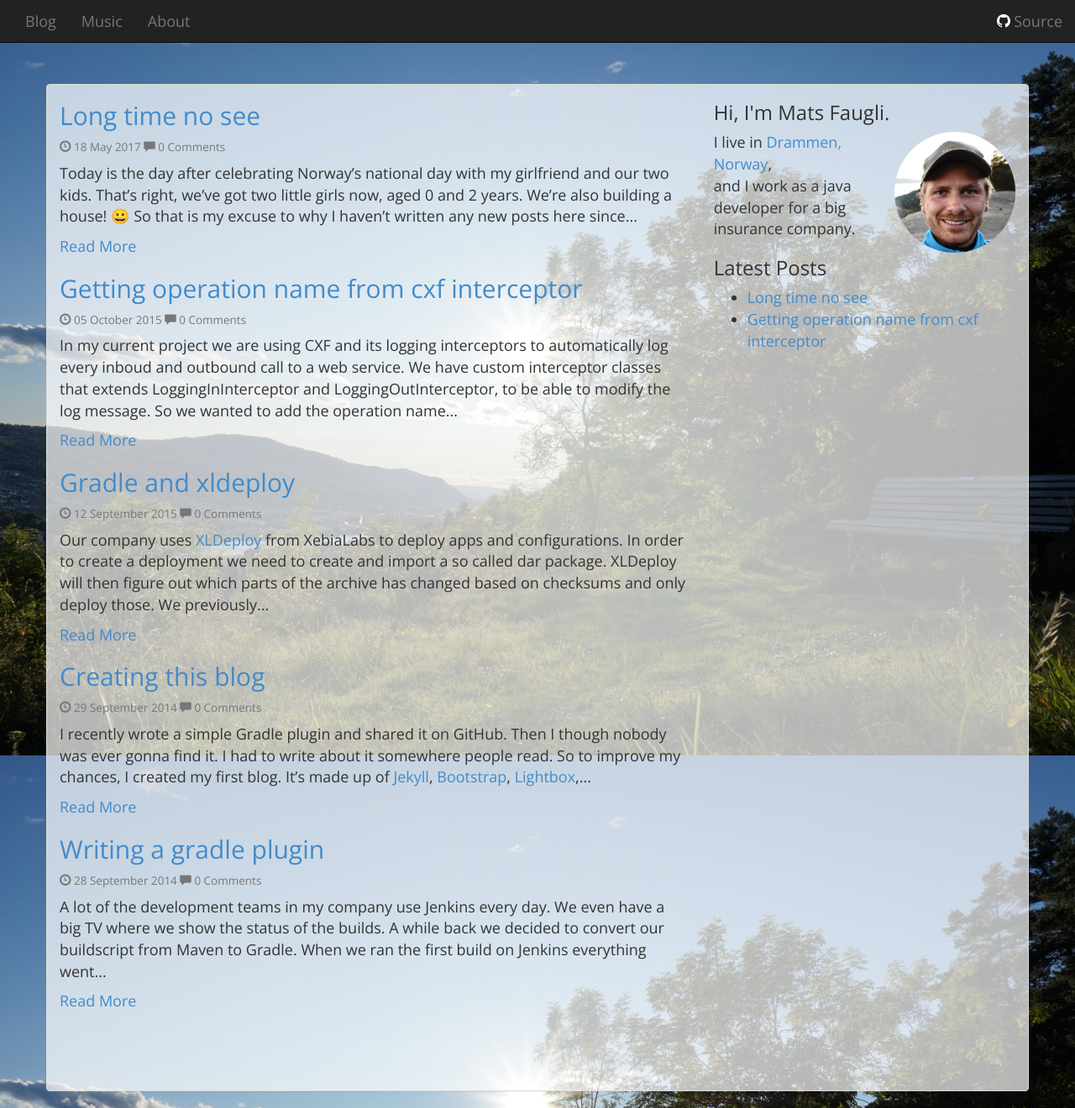
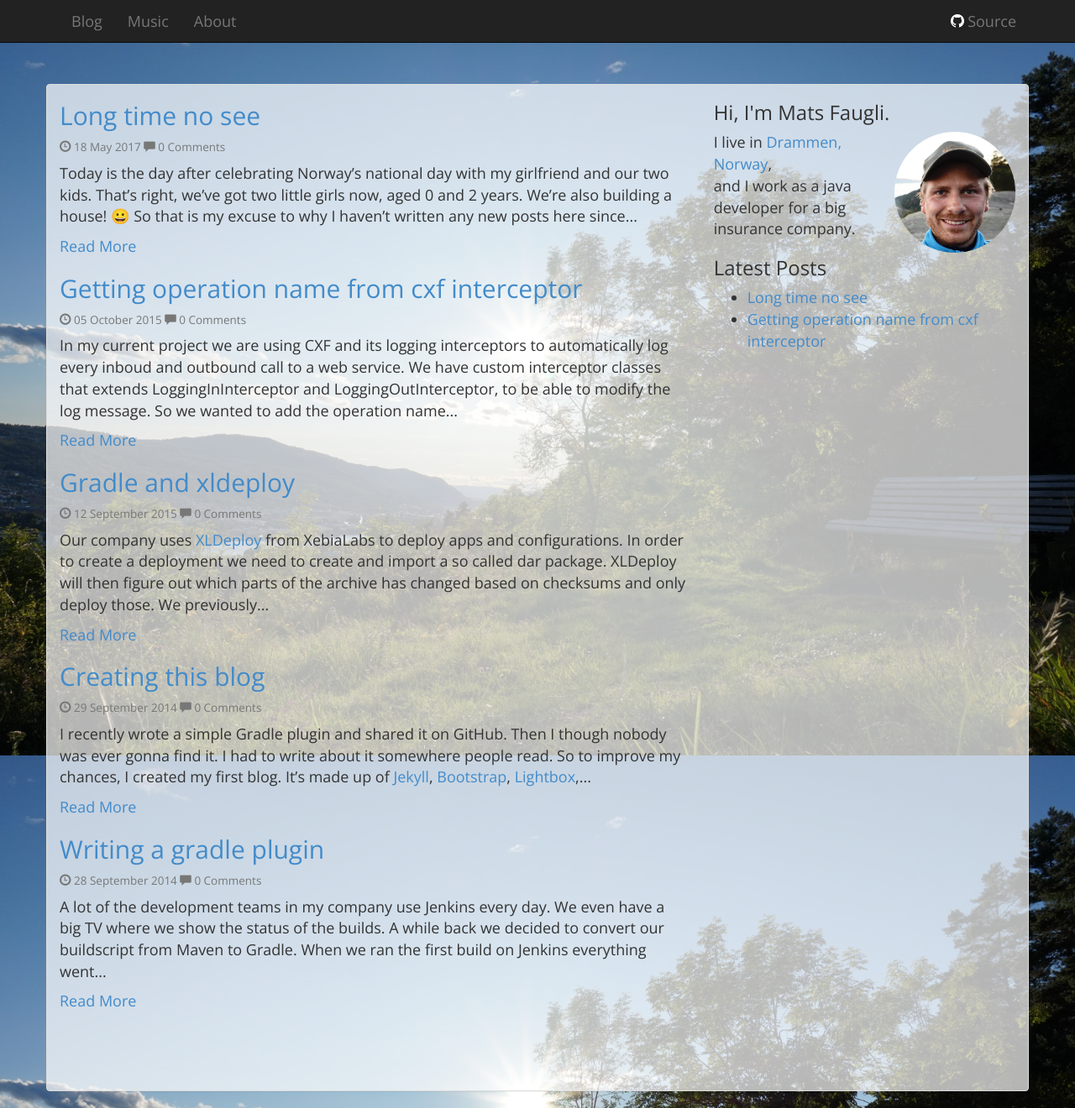
Before and after one commit to fowlie/fowlie.github.io, a Jekyll site: the page built from index.html, in a window 1280 px wide and 1320 px high. Shown: the whole window at 84% size. Built offline with Jekyll 4.4.1, drawn with Linux system fonts in a browser that asks for light colours; nearby versions of some CDN libraries; emoji names are drawn with the system emoji font; the list of posts is cut into pages by our own code; comment, search, counter and statistics services are not loaded.

Commit message:
Make menu items in navbar a tiny bit more centered

```diff
--- a/_includes/header.html
+++ b/_includes/header.html
@@ -39,7 +39,7 @@
 
   </script>
   <nav class="navbar navbar-inverse navbar-fixed-top" role="navigation">
-    <div class="container-fluid">
+    <div class="container container-fluid">
       <!-- Brand and toggle get grouped for better mobile display -->
       <div class="navbar-header">
         <button type="button" class="navbar-toggle collapsed" data-toggle="collapse" data-target="#bs-example-navbar-collapse-1">
```
